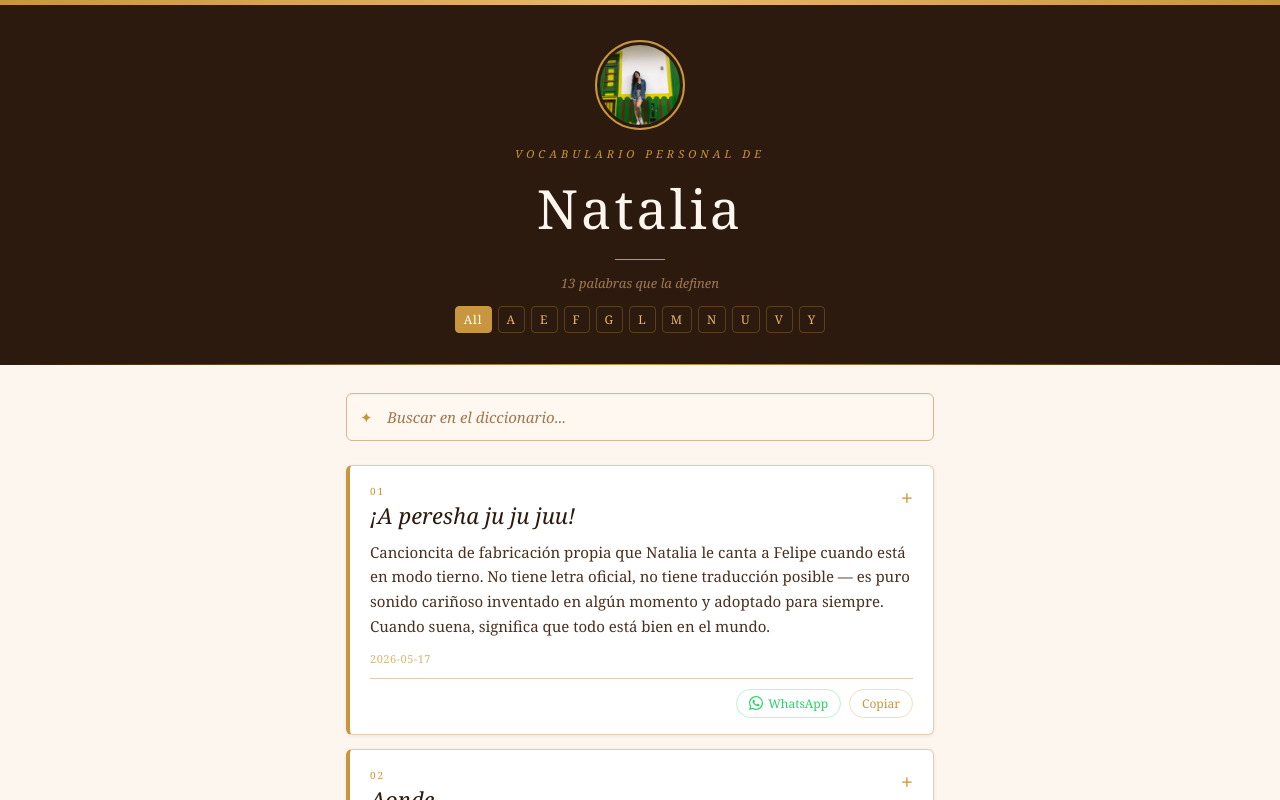
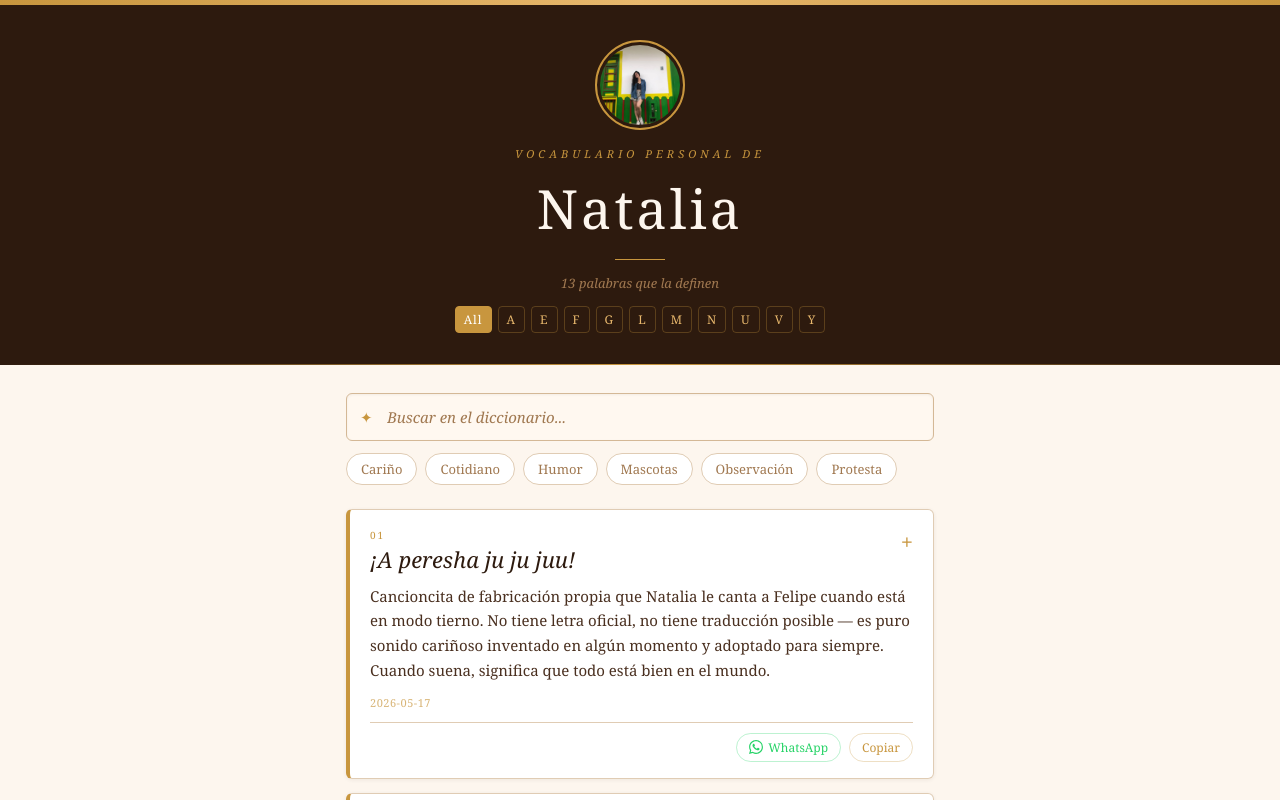
Before and after one commit to Dresk76/diccionario-natalia, a React (Vite) app: page / in a window 1280 px wide. Shown: the top 800 px of the page. Built offline with nearby package versions, Linux system fonts and the light colour scheme.

Commit message:
1. Agregar filtro por categoría con chips horizontales

```diff
--- a/src/App.jsx
+++ b/src/App.jsx
@@ -15,6 +15,7 @@ export default function App() {
   const [open, setOpen] = useState(null);
   const [currentPage, setCurrentPage] = useState(1);
   const [activeLetter, setActiveLetter] = useState(null);
+  const [activeCategory, setActiveCategory] = useState(null);
   const [photoOpen, setPhotoOpen] = useState(false);
   const [copiedId, setCopiedId] = useState(null); // Controla qué card mostró el mensaje de copiado
 
@@ -26,6 +27,11 @@ export default function App() {
   // Letras únicas disponibles en el diccionario
   const activeLetters = [...new Set(
     entries.map((e) => getInitialLetter(e.word))
+  )].sort();
+
+  // Categorías únicas disponibles en el diccionario, ordenadas alfabéticamente ← acá
+  const activeCategories = [...new Set(
+    entries.map((e) => e.category)
   )].sort();
 
   // Resetea a página 1 al buscar
@@ -45,7 +51,13 @@ export default function App() {
     setCurrentPage(1);
   };
 
-  // Aplica filtro de búsqueda y filtro de letra
+  // Alterna el filtro por categoría — si ya está activa la desactiva
+  const handleCategoryClick = (category) => {
+    setActiveCategory(activeCategory === category ? null : category);
+    setCurrentPage(1);
+  };
+
+  // Aplica filtro de búsqueda, letra y categoría
   const filtered = entries.filter((e) => {
     const matchesSearch =
       e.word.toLowerCase().includes(search.toLowerCase()) ||
@@ -53,7 +65,10 @@ export default function App() {
     const matchesLetter = activeLetter
       ? getInitialLetter(e.word) === activeLetter
       : true;
-    return matchesSearch && matchesLetter;
+    const matchesCategory = activeCategory
+      ? e.category === activeCategory
+      : true;
+    return matchesSearch && matchesLetter && matchesCategory;
   });
 
   // Cálculo de páginas
@@ -173,6 +188,20 @@ export default function App() {
         </div>
       </div>
 
+      {/* FILTRO POR CATEGORÍA — chips horizontales debajo del buscador */}
+      <div className="categories-wrapper">
+        {activeCategories.map((category) => (
+          <button
+            key={category}
+            className={`category-btn ${activeCategory === category ? "category-btn--active" : ""}`}
+            onClick={() => handleCategoryClick(category)}
+            aria-label={`Filtrar por categoría ${category}`}
+          >
+            {category}
+          </button>
+        ))}
+      </div>
+
       {/* LISTA DE ENTRADAS */}
       <div className="entries-wrapper">
         {filtered.length === 0 ? (
--- a/src/styles.css
+++ b/src/styles.css
@@ -280,6 +280,50 @@ body {
 .search-input::placeholder {
   color: var(--color-text-muted);
   font-style: italic;
+}
+
+/* =============================================
+   FILTRO DE CATEGORÍAS — Chips debajo del buscador
+   ============================================= */
+
+/* Contenedor con scroll horizontal para móvil */
+.categories-wrapper {
+  max-width: 620px;
+  margin: 12px auto 0;
+  padding: 0 16px;
+  display: flex;
+  gap: 8px;
+  overflow-x: auto;             /* Scroll horizontal si no caben todas */
+  scrollbar-width: none;        /* Oculta el scrollbar en Firefox */
+  -webkit-overflow-scrolling: touch; /* Scroll suave en iOS */
+}
+
+/* Oculta el scrollbar en Chrome y Safari */
+.categories-wrapper::-webkit-scrollbar {
+  display: none;
+}
+
+/* Chip individual de categoría */
+.category-btn {
+  flex-shrink: 0;               /* Evita que se achique — mantiene el texto en una línea */
+  padding: 6px 14px;
+  border-radius: 20px;          /* Forma pill */
+  border: 1px solid var(--color-border);
+  background: var(--color-bg-card);
+  color: var(--color-text-muted);
+  font-family: var(--font-main);
+  font-size: 13px;
+  cursor: pointer;
+  transition: all 0.15s ease;
+  white-space: nowrap;          /* Texto en una sola línea */
+  -webkit-tap-highlight-color: transparent;
+}
+
+/* Categoría activa — resaltada con el acento dorado */
+.category-btn--active {
+  background: var(--color-accent);
+  border-color: var(--color-accent);
+  color: #fff;
 }
 
 /* =============================================
@@ -631,4 +675,11 @@ body {
     background: rgba(200, 150, 62, 0.1);
     border-color: var(--color-accent);
   }
+
+  /* Hover categorías */
+  .category-btn:not(.category-btn--active):hover {
+    border-color: var(--color-accent);
+    color: var(--color-accent);
+    background: rgba(200, 150, 62, 0.08);
+  }
 }
```
